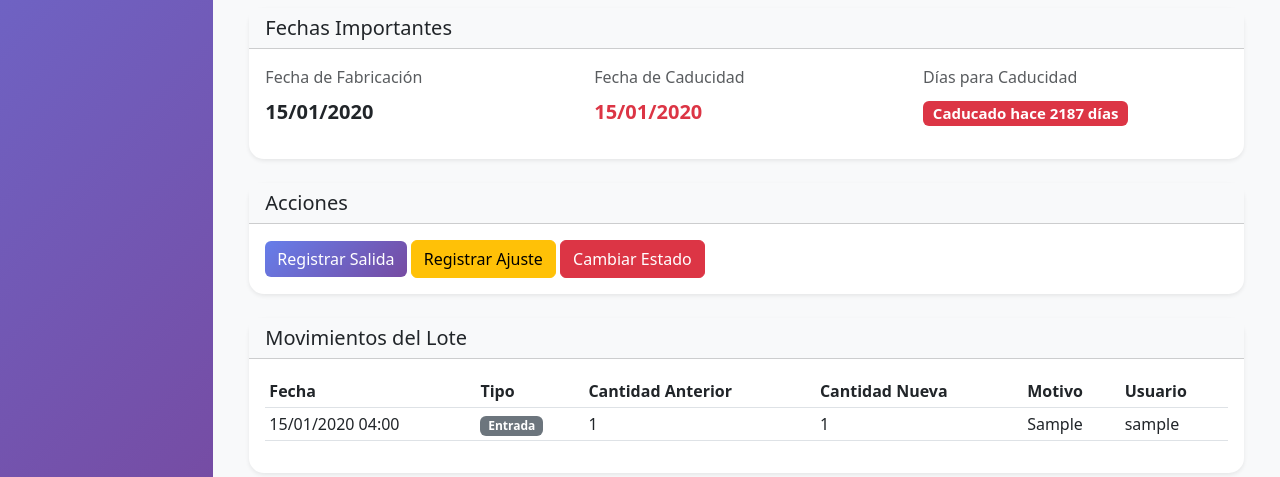
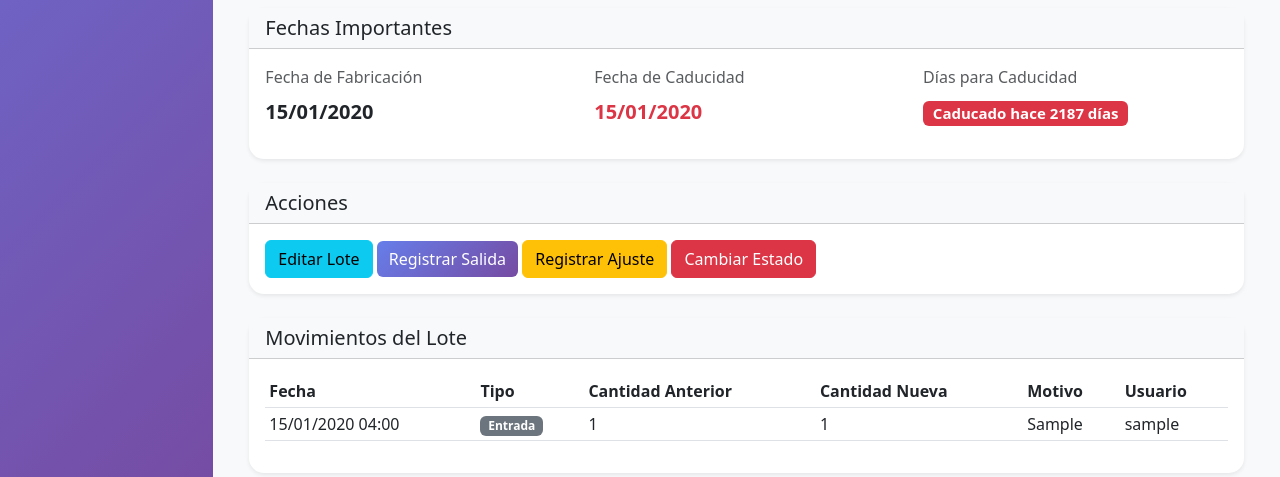
Before and after one commit to saea98/inventario_hospitalario, a Django app: page /gestion-inventario/lotes/1/ in a window 1280 px wide. Shown: the part 875-1352 px from the top of the page. Run offline with Django 4.2, Linux system fonts and the light colour scheme; a user stored in the database is signed in; tables that the repository leaves empty hold one stand-in row (values such as "Sample post"); parts of the project's set-up code (start-up, migrations or seed data) failed here and were passed over; some libraries are stand-ins or nearby versions.

Commit message:
feat: Agregar botón Editar Lote en vista de detalle

```diff
--- a/templates/inventario/detalle_lote.html
+++ b/templates/inventario/detalle_lote.html
@@ -221,6 +221,9 @@
                     <h5 class="mb-0">Acciones</h5>
                 </div>
                 <div class="card-body">
+                    <a href="{% url 'editar_lote' lote.pk %}" class="btn btn-info">
+                        <i class="bi bi-pencil"></i> Editar Lote
+                    </a>
                     <a href="{% url 'registrar_salida' %}?lote={{ lote.id }}" class="btn btn-primary">
                         <i class="bi bi-arrow-right"></i> Registrar Salida
                     </a>
```
